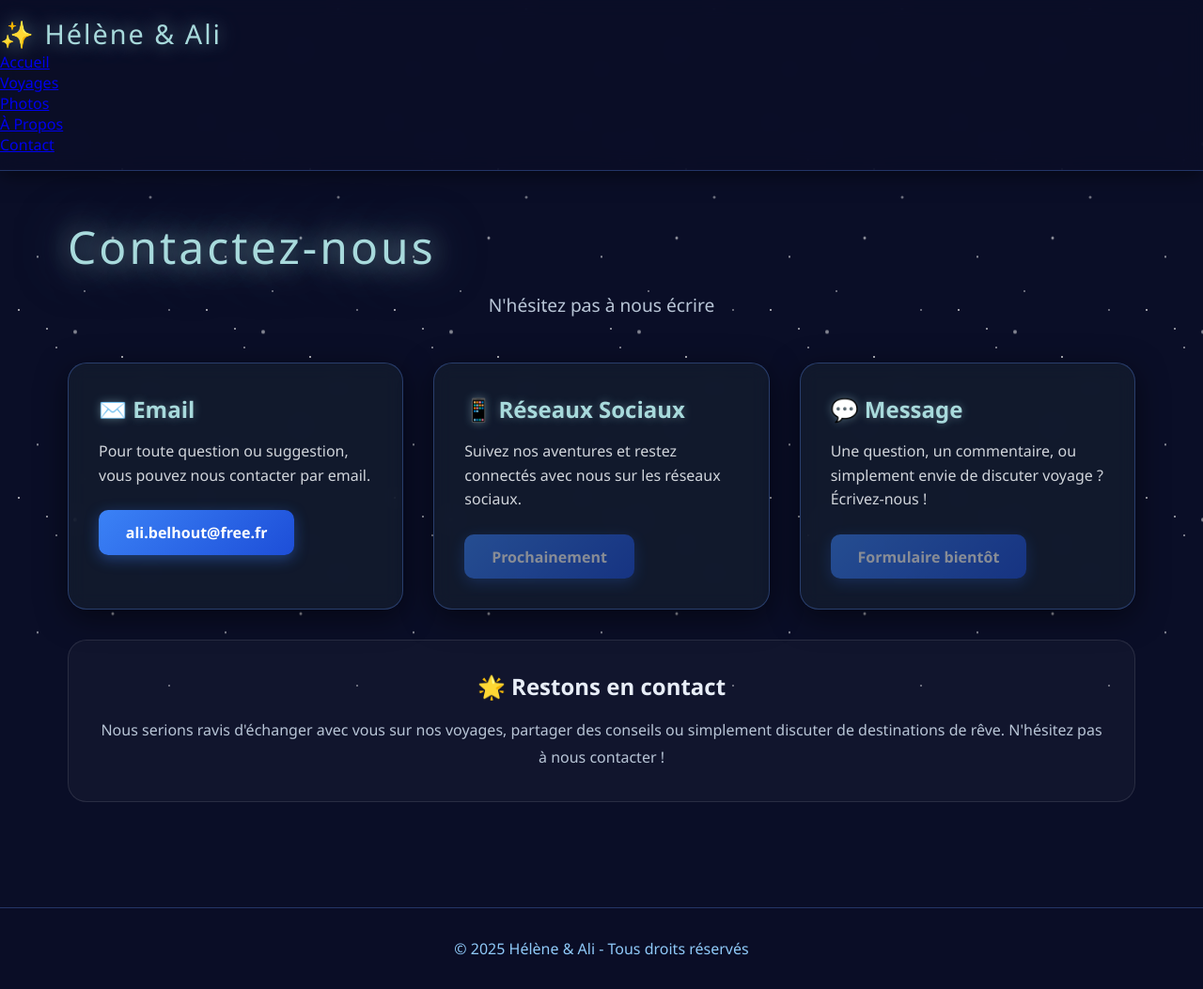
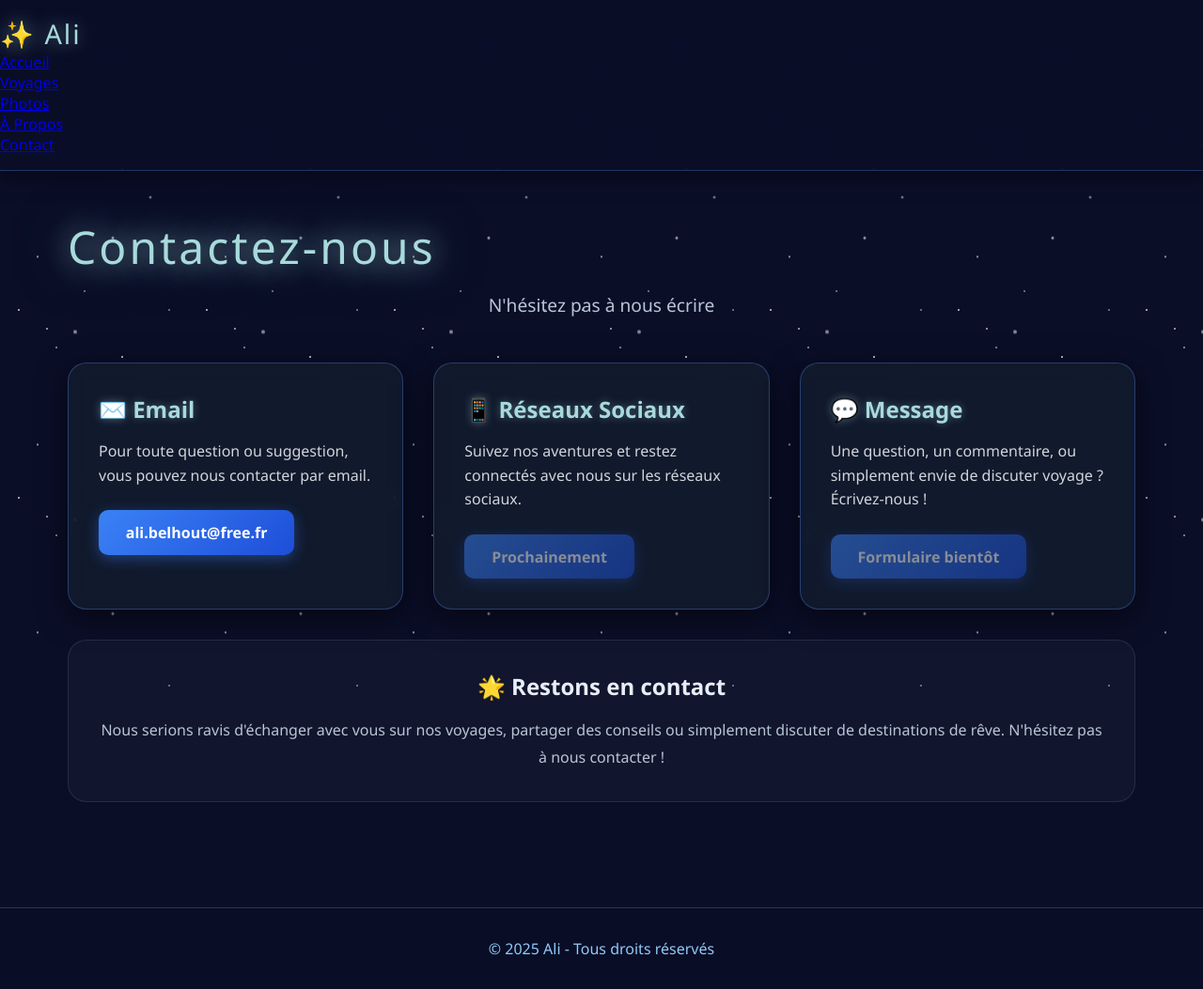
Before and after one commit to Al-bel/ali-bel.github.io, a plain HTML site: page contact.html in a window 1280 px wide. Shown: the whole page at 94% size. Drawn offline with Linux system fonts and the light colour scheme.

Commit message:
Update contact page to remove 'Hélène'

```diff
--- a/contact.html
+++ b/contact.html
@@ -3,7 +3,7 @@
 <head>
     <meta charset="UTF-8">
     <meta name="viewport" content="width=device-width, initial-scale=1.0">
-    <title>Contact - Hélène & Ali</title>
+    <title>Contact - Ali</title>
     <link rel="stylesheet" href="style.css">
 </head>
 <body>
@@ -12,7 +12,7 @@
     <div class="stars3"></div>
 
     <nav class="navbar">
-        <div class="logo">✨ Hélène & Ali</div>
+        <div class="logo">✨ Ali</div>
         <ul class="nav-links">
             <li><a href="index.html">Accueil</a></li>
             <li><a href="voyages.html">Voyages</a></li>
@@ -53,7 +53,7 @@
     </main>
 
     <footer>
-        <p>&copy; 2025 Hélène & Ali - Tous droits réservés</p>
+        <p>&copy; 2025 Ali - Tous droits réservés</p>
     </footer>
 </body>
 </html>
```
